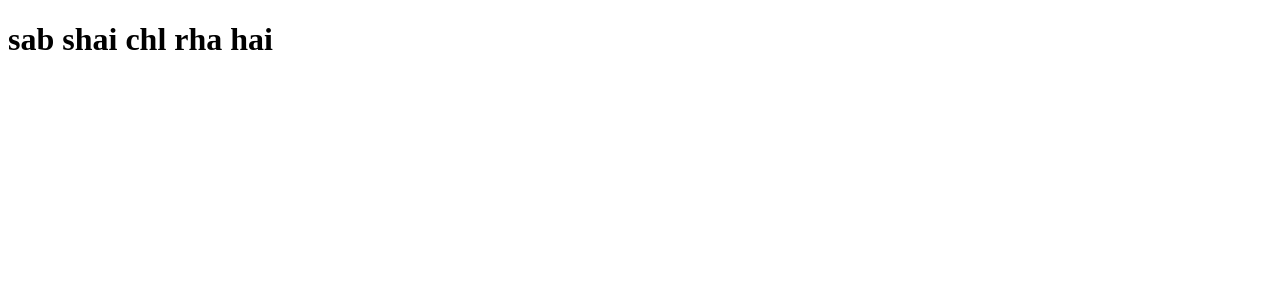
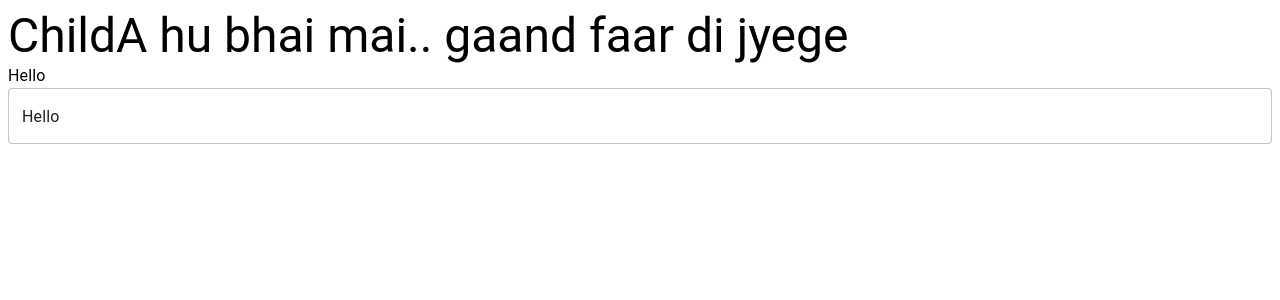
Before and after one commit to sss1stclass/React_daily_Practise, a React (Vite) app: page / in a window 1280 px wide. Shown: the top 300 px of the page. Built offline with nearby package versions, Linux system fonts and the light colour scheme.

Commit message:
practise contex api and useContext hooks

```diff
--- a/src/App.tsx
+++ b/src/App.tsx
@@ -1,12 +1,28 @@
-import { useState } from 'react'
+import { createContext, useState } from 'react'
+import Button from '@mui/material/Button';
+import { TextField, Typography } from '@mui/material';
+import ChildC from './components/ChildC';
+
+const addFunctionality = createContext<any>('');
 function App() {
-  const [count, setCount] = useState(0)
+
+  const [count, setCount] = useState('Hello')
+
+
+  const incCont = (event: any) => {
+    event.preventDefault();
+    setCount(event.target.value);
+  }
 
   return (
-    <>
-        <h1>sab shai chl rha hai</h1>
-    </>
+
+    <addFunctionality.Provider value={{ count, incCont }}>
+      <ChildC />
+    </addFunctionality.Provider>
+
+
   )
 }
 
-export default App
+export default App;
+export {addFunctionality};
--- /dev/null
+++ b/src/components/ChildA.tsx
@@ -0,0 +1,23 @@
+import { TextField, Typography } from '@mui/material'
+import React, { useContext } from 'react'
+import { addFunctionality } from '../App'
+
+const ChildA = () => {
+    const {count, incCont} = useContext(addFunctionality)
+  return (
+    <>
+    <Typography variant='h3'>ChildA hu bhai mai.. gaand faar di jyege</Typography>
+
+
+    <Typography>{count}</Typography>
+        <TextField
+        value={count}
+        onChange={incCont}
+        fullWidth
+        size='medium'
+        />
+    </>
+  )
+}
+
+export default ChildA
--- /dev/null
+++ b/src/components/ChildB.tsx
@@ -0,0 +1,10 @@
+import React from 'react'
+import ChildA from './ChildA'
+
+const ChildB = () => {
+  return (
+    <ChildA/>
+  )
+}
+
+export default ChildB
--- /dev/null
+++ b/src/components/ChildC.tsx
@@ -0,0 +1,10 @@
+import React from 'react'
+import ChildB from './ChildB'
+
+const ChildC = () => {
+  return (
+    <ChildB/>
+  )
+}
+
+export default ChildC
```
